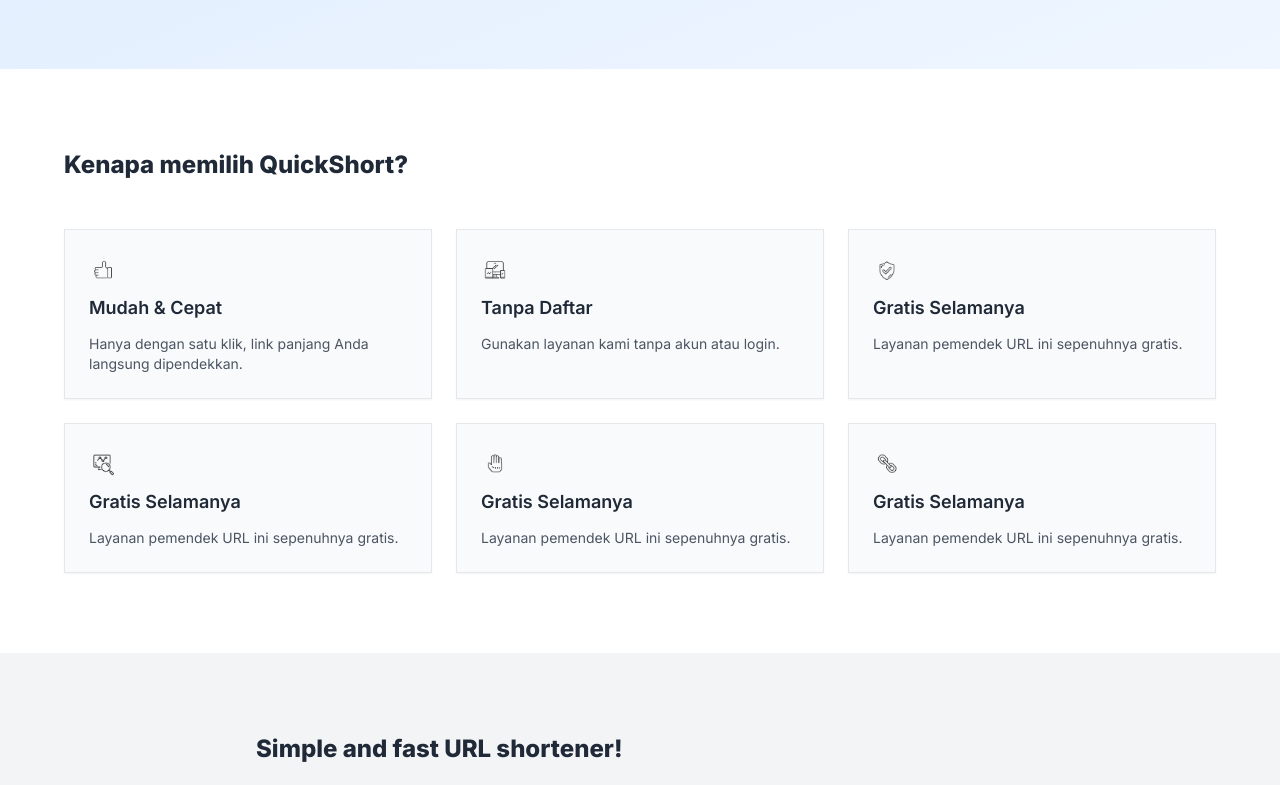
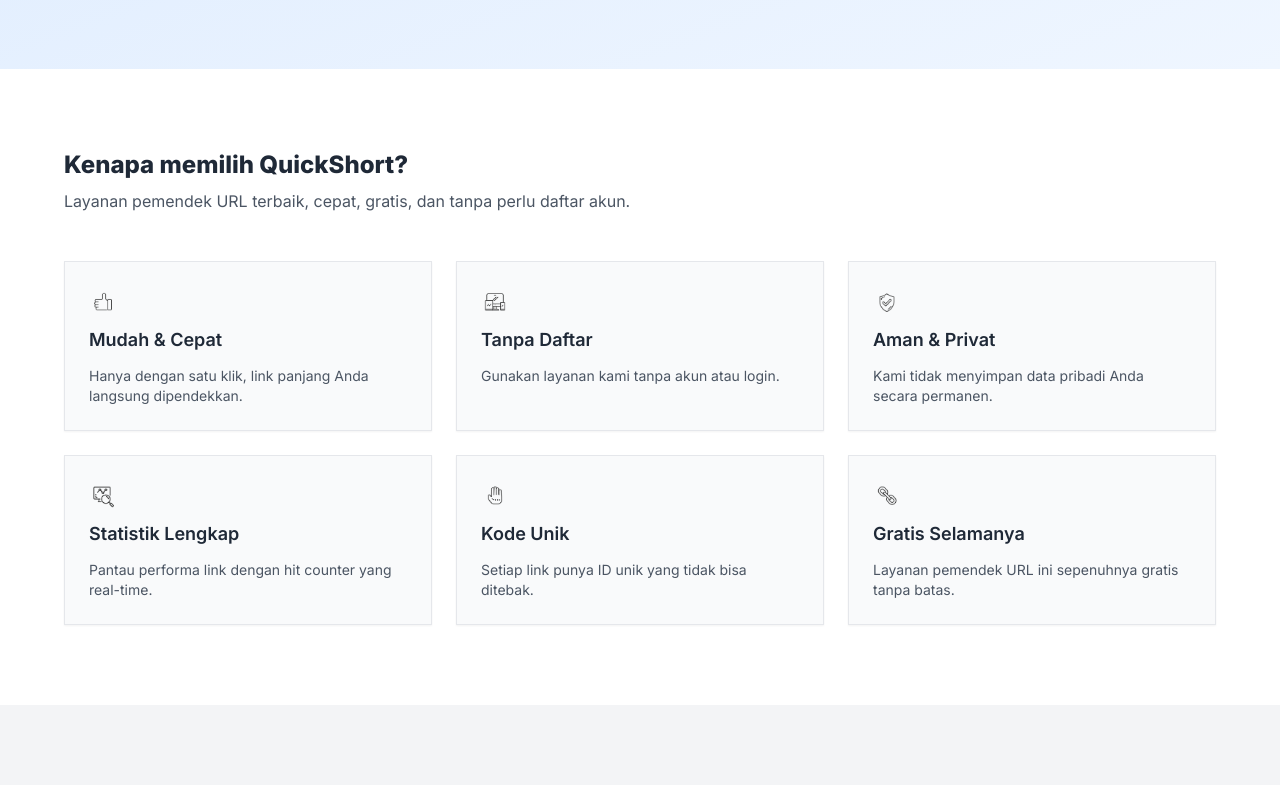
Before and after one commit to hyein89/my-url-landing, a Next.js app: page / in a window 1280 px wide. Shown: the part 488-1273 px from the top of the page. Built offline with nearby package versions, Linux system fonts and the light colour scheme.

Commit message:
Update page.tsx

```diff
--- a/app/page.tsx
+++ b/app/page.tsx
@@ -45,11 +45,15 @@
       </section>
 
       {/* Fitur */}
+{/* Fitur */}
 <section id="features" className="px-4 py-20 bg-white dark:bg-gray-900">
   <div className="max-w-6xl mx-auto">
-          <h3 className="text-2xl font-bold mb-12 text-center md:text-left">
+    <h3 className="text-2xl font-bold mb-2 text-center md:text-left">
       Kenapa memilih QuickShort?
     </h3>
+    <p className="text-center md:text-left text-gray-600 dark:text-gray-300 mb-12">
+      Layanan pemendek URL terbaik, cepat, gratis, dan tanpa perlu daftar akun.
+    </p>
     <div className="grid grid-cols-1 sm:grid-cols-2 md:grid-cols-3 gap-6">
       {[
         {
@@ -64,23 +68,23 @@
         },
         {
           icon: "/icons/icon-secure.png",
-                title: "Gratis Selamanya",
-                desc: "Layanan pemendek URL ini sepenuhnya gratis.",
+          title: "Aman & Privat",
+          desc: "Kami tidak menyimpan data pribadi Anda secara permanen.",
         },
         {
           icon: "/icons/icon-statistics.png",
-                title: "Gratis Selamanya",
-                desc: "Layanan pemendek URL ini sepenuhnya gratis.",
+          title: "Statistik Lengkap",
+          desc: "Pantau performa link dengan hit counter yang real-time.",
         },
         {
           icon: "/icons/icon-unique.png",
-                title: "Gratis Selamanya",
-                desc: "Layanan pemendek URL ini sepenuhnya gratis.",
+          title: "Kode Unik",
+          desc: "Setiap link punya ID unik yang tidak bisa ditebak.",
         },
         {
           icon: "/icons/icon-url.png",
           title: "Gratis Selamanya",
-                desc: "Layanan pemendek URL ini sepenuhnya gratis.",
+          desc: "Layanan pemendek URL ini sepenuhnya gratis tanpa batas.",
         },
       ].map((item, i) => (
         <div
@@ -95,6 +99,7 @@
     </div>
   </div>
 </section>
+
 
       {/* Tentang */}
       <section id="about" className="px-4 py-20 bg-gray-100 dark:bg-gray-800 transition-colors">
```
Lines whose indentation alone changed are shown as unchanged.
